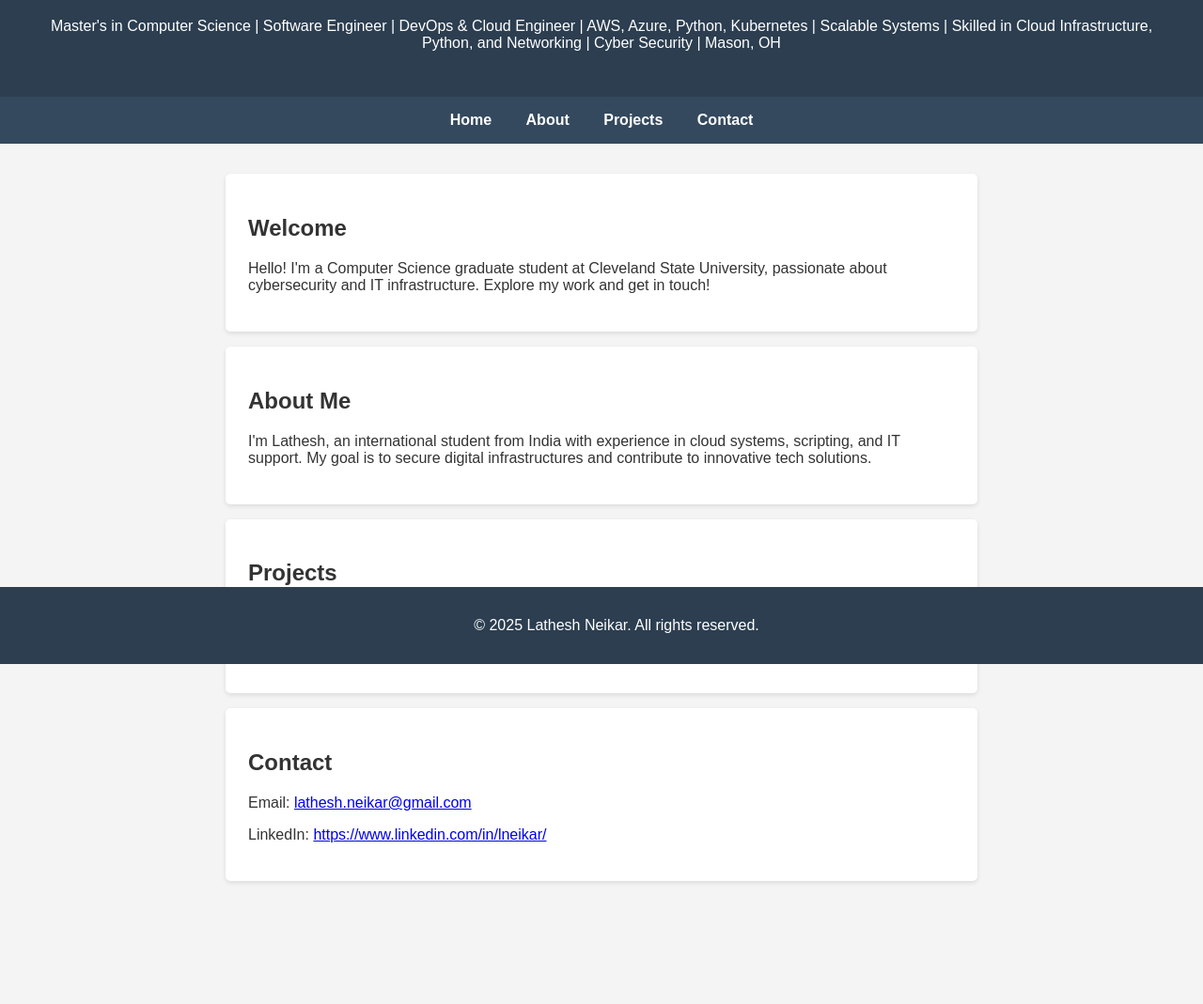
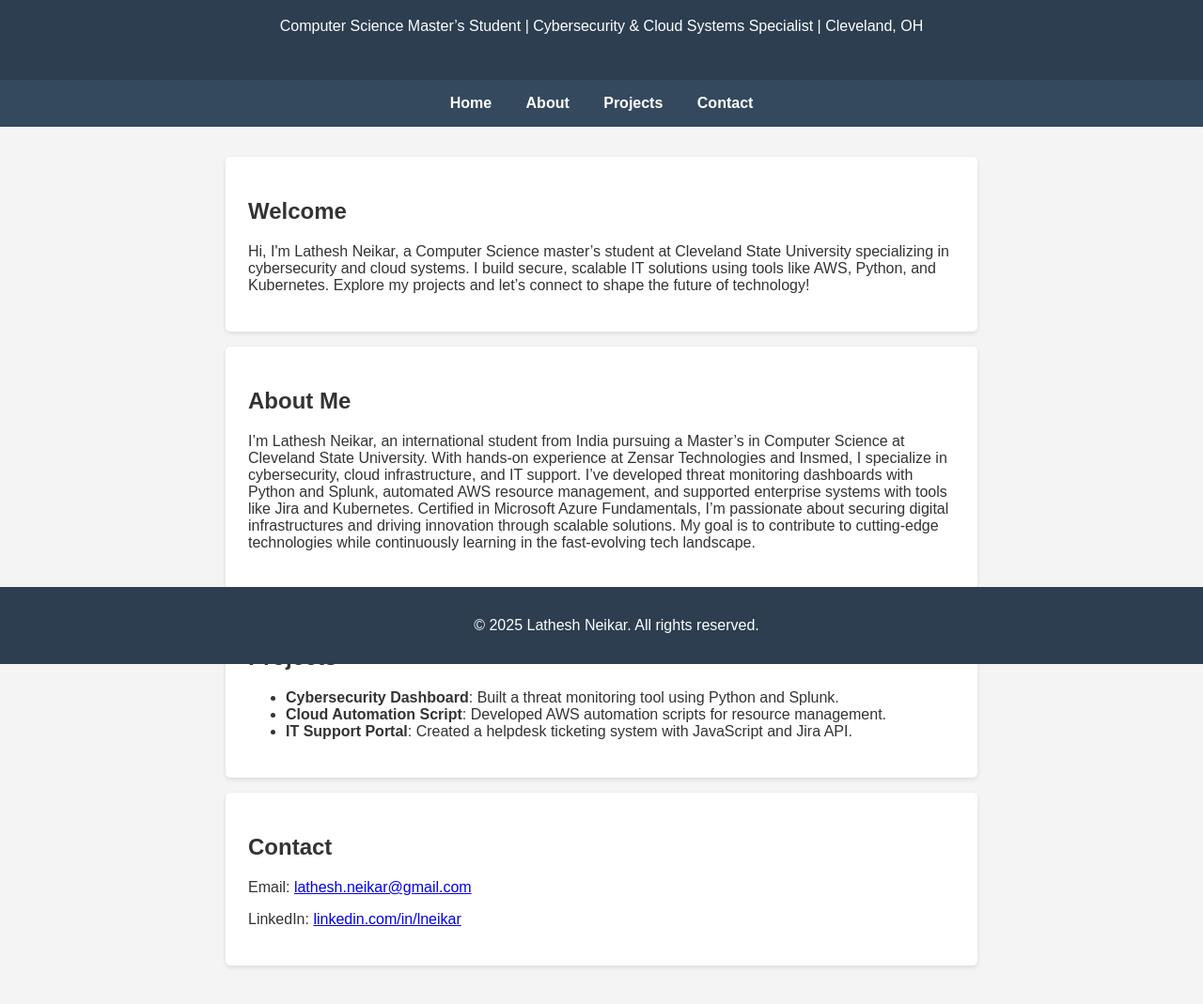
Before and after one commit to Lathesh03/My-Website, a plain HTML site: page index.html in a window 1280 px wide. Shown: the part 93-1162 px from the top of the page at 94% size. Before the commit the page ends 1139 px from the top, so only its background shows below. Drawn offline with Linux system fonts and the light colour scheme.

Commit message:
Update index.html

```diff
--- a/index.html
+++ b/index.html
@@ -3,7 +3,7 @@
 <head>
     <meta charset="UTF-8">
     <meta name="viewport" content="width=device-width, initial-scale=1.0">
-    <meta name="description" content="Personal website of Lathesh Neikar, a Computer Science graduate student specializing in cybersecurity and cloud systems.">
+    <meta name="description" content="Personal website of Lathesh Neikar, a Computer Science graduate student specializing in Cloud & Cybersecurity.">
     <title>Lathesh Neikar - Personal Website</title>
     <style>
         body {
@@ -37,7 +37,7 @@
             max-width: 800px;
             margin: 2em auto;
             padding: 0 1em;
-            padding-bottom: 60px; /* Added to prevent footer overlap */
+            padding-bottom: 60px; /* Prevents footer overlap */
         }
         .section {
             background: white;
@@ -60,7 +60,7 @@
 <body>
     <header>
         <h1>Lathesh Neikar</h1>
-        <p>Master's in Computer Science | Software Engineer | DevOps & Cloud Engineer | AWS, Azure, Python, Kubernetes | Scalable Systems | Skilled in Cloud Infrastructure, Python, and Networking | Cyber Security | Mason, OH</p>
+        <p>Computer Science Master’s Student | Cybersecurity & Cloud Systems Specialist | Cleveland, OH</p>
     </header>
     <nav>
         <a href="#home">Home</a>
@@ -71,11 +71,11 @@
     <div class="container">
         <div id="home" class="section">
             <h2>Welcome</h2>
-            <p>Hello! I'm a Computer Science graduate student at Cleveland State University, passionate about cybersecurity and IT infrastructure. Explore my work and get in touch!</p>
+            <p>Hi, I'm Lathesh Neikar, a Computer Science master’s student at Cleveland State University specializing in cybersecurity and cloud systems. I build secure, scalable IT solutions using tools like AWS, Python, and Kubernetes. Explore my projects and let’s connect to shape the future of technology!</p>
         </div>
         <div id="about" class="section">
             <h2>About Me</h2>
-            <p>I'm Lathesh, an international student from India with experience in cloud systems, scripting, and IT support. My goal is to secure digital infrastructures and contribute to innovative tech solutions.</p>
+            <p>I’m Lathesh Neikar, an international student from India pursuing a Master’s in Computer Science at Cleveland State University. With hands-on experience at Zensar Technologies and Insmed, I specialize in cybersecurity, cloud infrastructure, and IT support. I’ve developed threat monitoring dashboards with Python and Splunk, automated AWS resource management, and supported enterprise systems with tools like Jira and Kubernetes. Certified in Microsoft Azure Fundamentals, I’m passionate about securing digital infrastructures and driving innovation through scalable solutions. My goal is to contribute to cutting-edge technologies while continuously learning in the fast-evolving tech landscape.</p>
         </div>
         <div id="projects" class="section">
             <h2>Projects</h2>
@@ -88,7 +88,7 @@
         <div id="contact" class="section">
             <h2>Contact</h2>
             <p>Email: <a href="mailto:lathesh.neikar@gmail.com">lathesh.neikar@gmail.com</a></p>
-            <p>LinkedIn: <a href="https://www.linkedin.com/in/lneikar/" target="_blank">https://www.linkedin.com/in/lneikar/</a></p>
+            <p>LinkedIn: <a href="https://www.linkedin.com/in/lneikar/" target="_blank">linkedin.com/in/lneikar</a></p>
         </div>
     </div>
     <footer>
```
